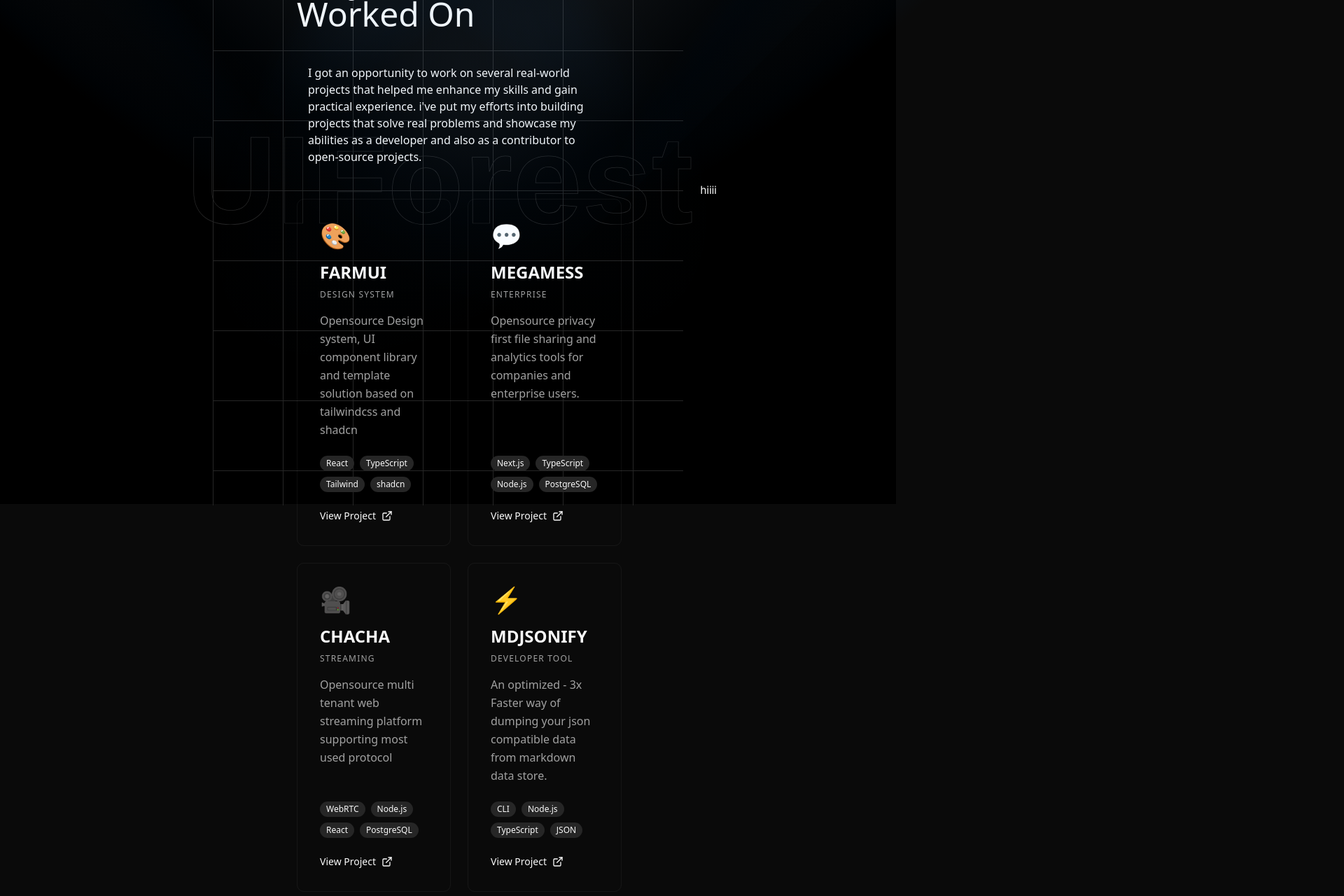
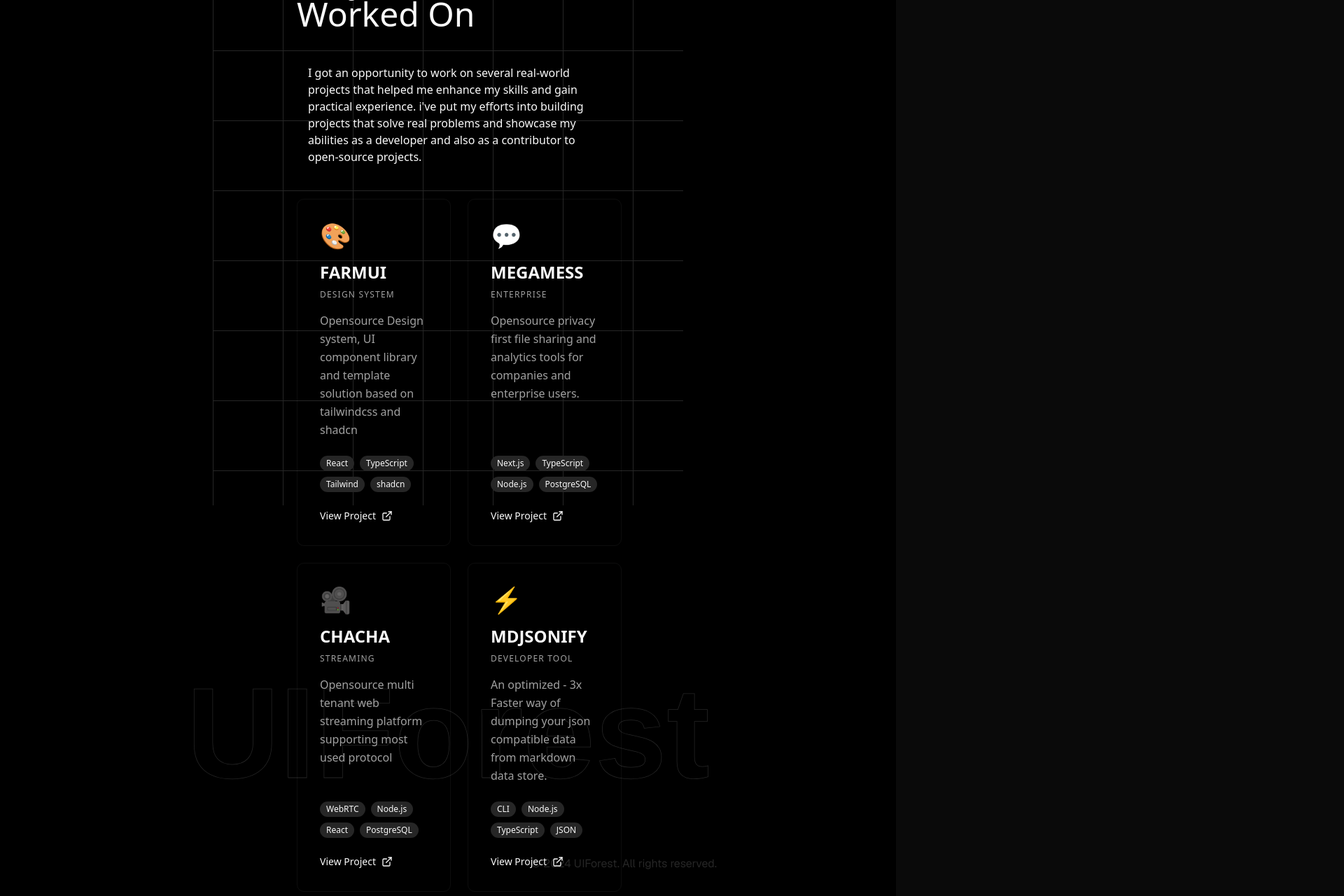
Before and after one commit to ake144/portfolio, a Next.js app: page /projects in a window 1280 px wide. Shown: the part 228-1508 px from the top of the page at 70% size, 1920 px wide, since content can reach past the window. Built offline with nearby package versions, Linux system fonts and the light colour scheme.

Commit message:
Refactor ProjectsPage layout; update Footer with copyright notice and adjust height; modify HeroSection to comment out Spotlight

```diff
--- a/app/projects/page.tsx
+++ b/app/projects/page.tsx
@@ -3,7 +3,9 @@ import Projects from "@/components/projects";
 const ProjectsPage = () => {
 
     return (
-       <Projects  />
+        <div className=" h-[calc(120vh-10px)] dark:bg-black ">
+           <Projects  />
+       </div>
     )
 }
 
--- a/components/footer.tsx
+++ b/components/footer.tsx
@@ -10,9 +10,15 @@ const FooterPage=()=>{
 
 {/* <GridPattern   /> */}
 
-    <div className="h-[40rem] flex items-center justify-center">
+    <div className="h-[20rem] flex items-center justify-center">
       <TextHoverEffect text="UIForest" />
-      <p>hiiii</p>
+    </div>
+
+    <div>
+        <p className="flex items-end justify-end text-muted">
+        © 2024 UIForest. All rights reserved.
+        </p>
+
     </div>
         </main>
     </div>
--- a/components/hero-section.tsx
+++ b/components/hero-section.tsx
@@ -6,7 +6,7 @@ import { Spotlight } from "./ui/spotlight-new";
 const HeroSection=()=>{
     return (
 <div className="flex  max-w-4xl w-full items-center justify-center bg-zinc-50 font-sans dark:bg-black">
-   <Spotlight />
+
 
       <main className="flex min-h-auto w-full max-w-5xl flex-col items-center justify-between py-32 px-16 bg-white dark:bg-black sm:items-start">
 
@@ -19,6 +19,7 @@ const HeroSection=()=>{
           "dark:[background-image:linear-gradient(to_right,#262626_1px,transparent_1px),linear-gradient(to_bottom,#262626_1px,transparent_1px)]",
         )}
       >
+          {/* <Spotlight  />   */}
           <AboutMe   />
 
       </div>
--- a/components/projects.tsx
+++ b/components/projects.tsx
@@ -56,7 +56,7 @@ const Projects=() => {
     return (
               <div
                     className={cn(
-                      "absolute inset-0 z-0 px-22 mx-76   h-[calc(120vh-10px)]",
+                      "absolute inset-0 z-0 px-22 mx-76    h-[calc(120vh-10px)]",
                       "[background-size:100px_100px]",
 
                       "[background-image:linear-gradient(to_right,#e4e4e7_1px,transparent_1px),linear-gradient(to_bottom,#e4e4e7_1px,transparent_1px)]",
@@ -79,7 +79,7 @@ const Projects=() => {
                        </p>
 
                      </div>
-               <Spotlight />
+               {/* <Spotlight />  */}
                      <div className=" mt-12 grid grid-cols-1 md:grid-cols-2 lg:grid-cols-2 gap-6 pl-8">
                         {projects.map((project) => (
                             <ProjectCard
```
